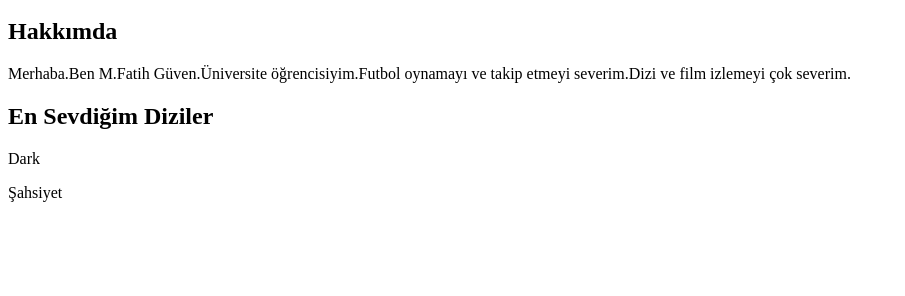
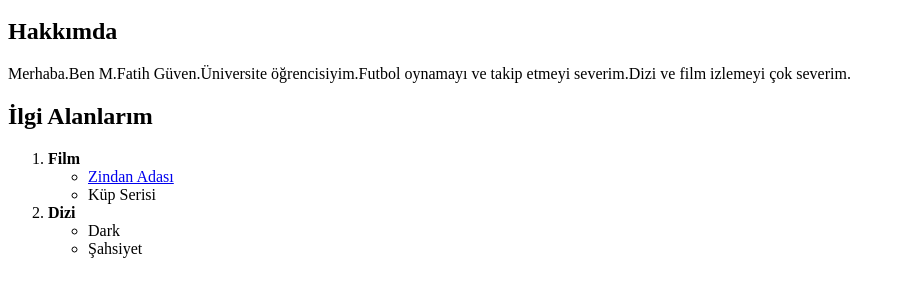
Before and after one commit to mfatihguven/kodluyoruzilkrepo, a plain HTML site: page index.html in a window 1280 px wide. Shown: the part 48-344 px from the top of the page, without its empty margins (0-905 px from the left). Drawn offline with Linux system fonts and the light colour scheme.

Commit message:
ilgi alanı eklendi

```diff
--- a/index.html
+++ b/index.html
@@ -3,7 +3,18 @@
 <p>
     Merhaba.Ben M.Fatih Güven.Üniversite öğrencisiyim.Futbol oynamayı ve takip etmeyi severim.Dizi ve film izlemeyi çok severim.
 </p>
-<h2>En Sevdiğim Diziler</h2>
+<h2>İlgi Alanlarım</h2>
 
-<p>Dark</p>
-<p>Şahsiyet</p>
+<ol>
+    <li><strong>Film</strong>
+        <ul>
+            <li> <a href="https://www.imdb.com/title/tt1130884/">Zindan Adası</a> </li>
+            <li>Küp Serisi</li>
+        </ul>
+    </li>
+    <li><strong>Dizi</strong>
+        <ul>
+            <li>Dark</li>
+            <li>Şahsiyet</li>
+        </ul>
+</ol>
```
